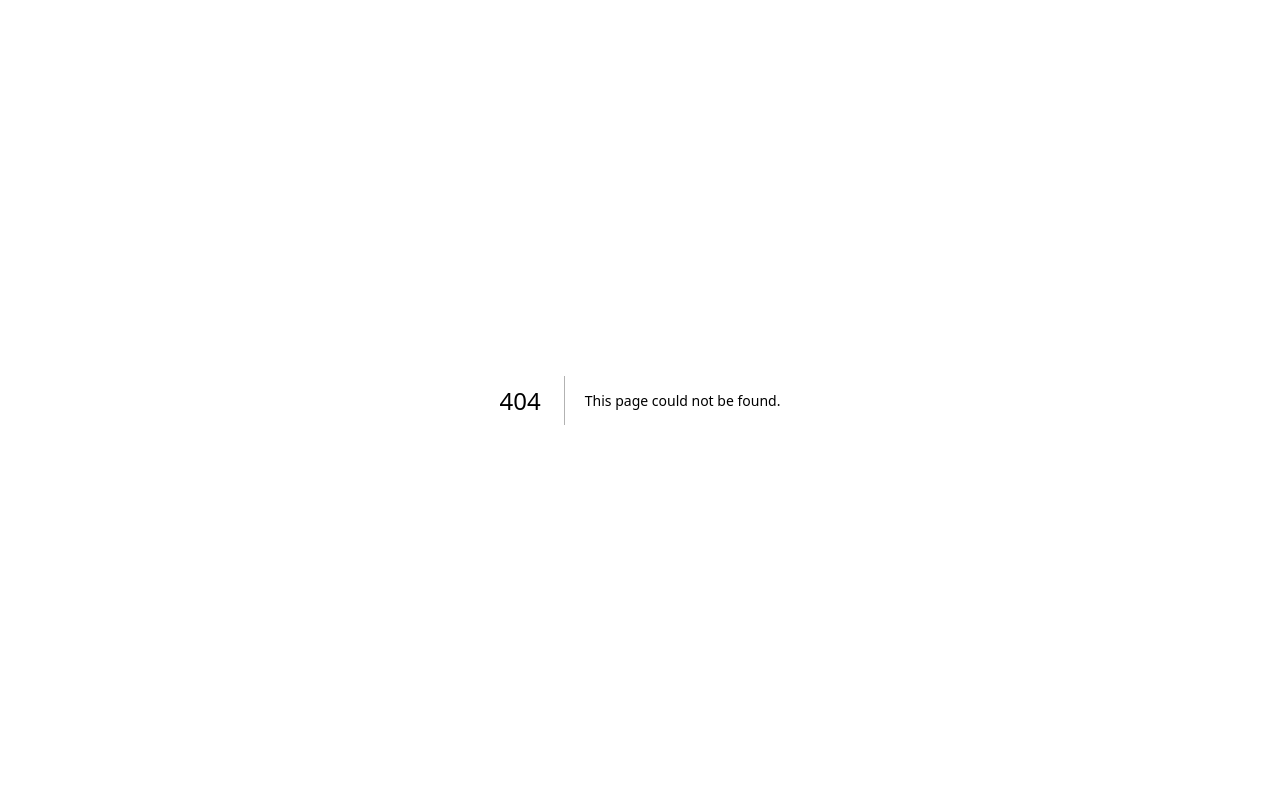
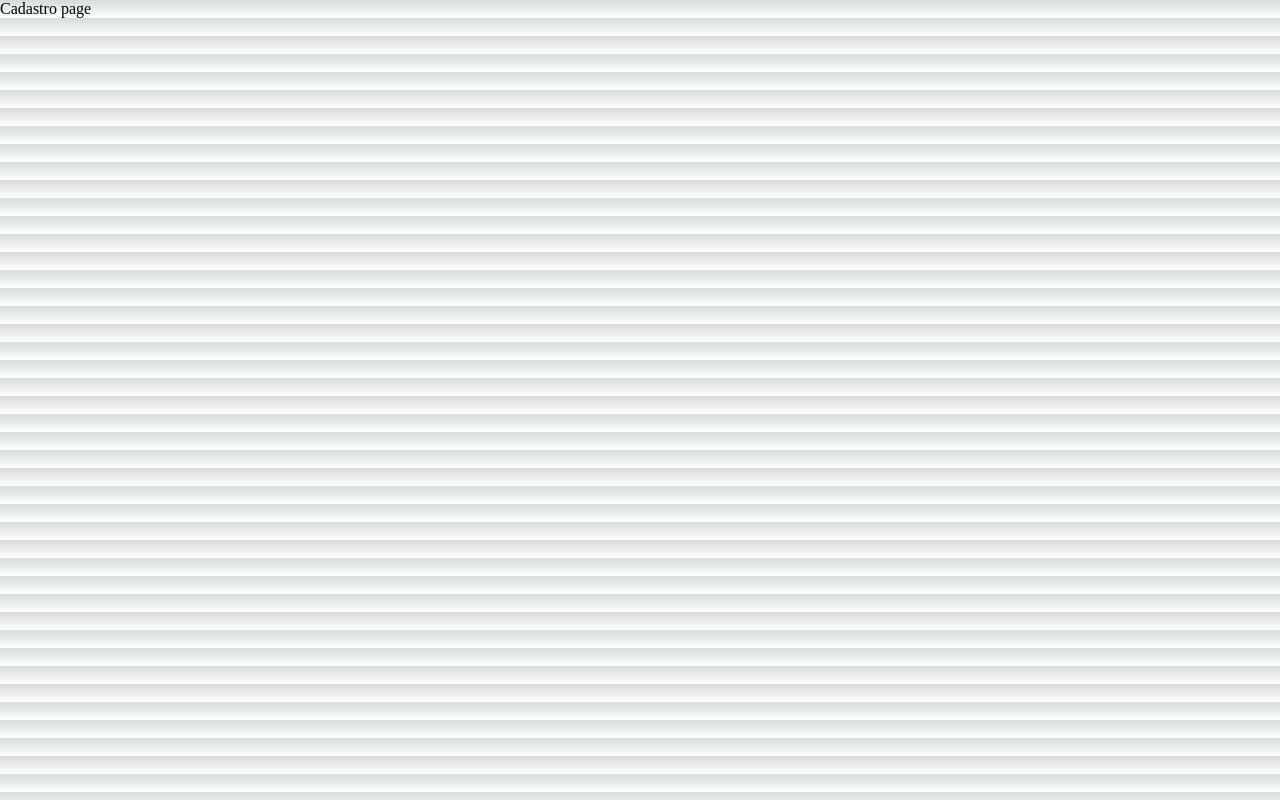
Before and after one commit to angelorubin/next-auth, a Next.js app: page /cadastro in a window 1280 px wide. Before the commit this address had no page. Built offline with nearby package versions, Linux system fonts and the light colour scheme.

Commit message:
Criado pages de cadastro e login

```diff
--- /dev/null
+++ b/pages/cadastro.js
@@ -0,0 +1,7 @@
+export default function CadastroPage() {
+    return (
+      <div>
+        Cadastro page
+      </div>
+    )
+  }
```
Also changed, not shown: pages/login.js (added, +7 -0 lines).
